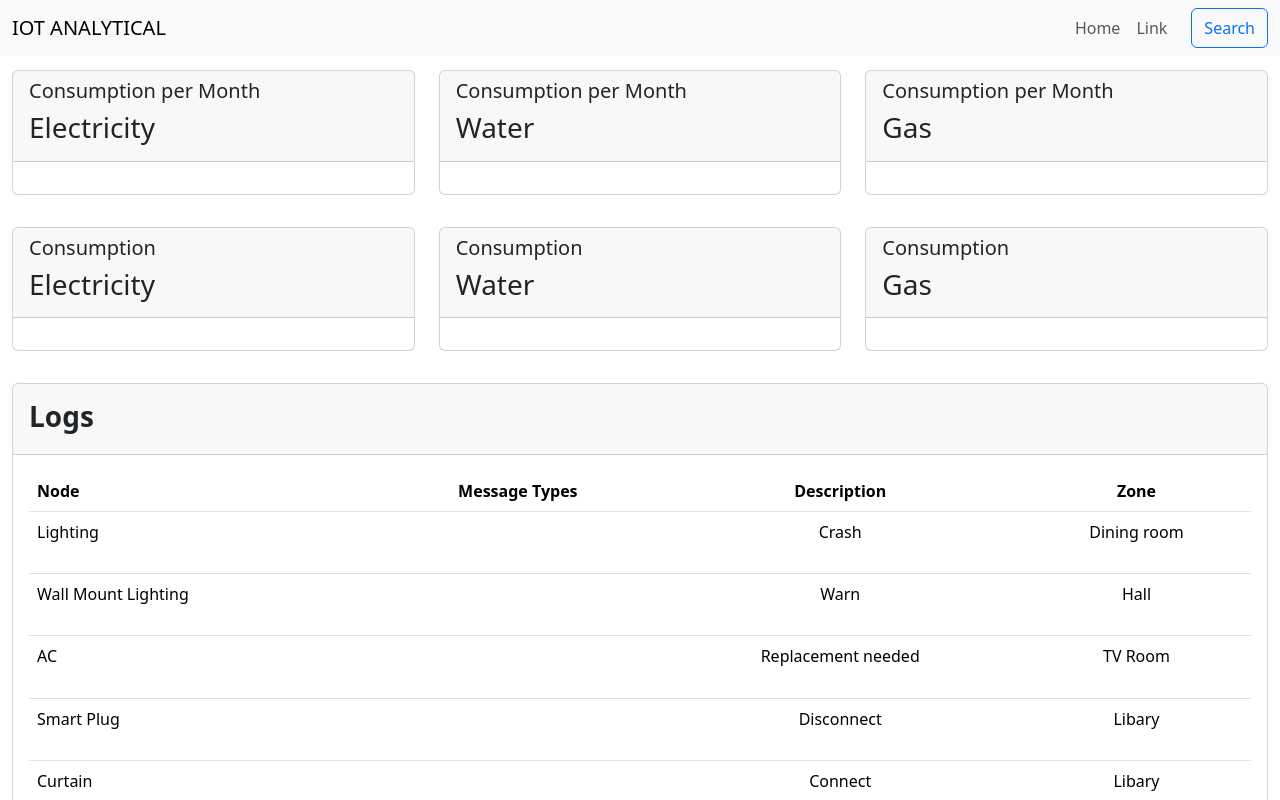
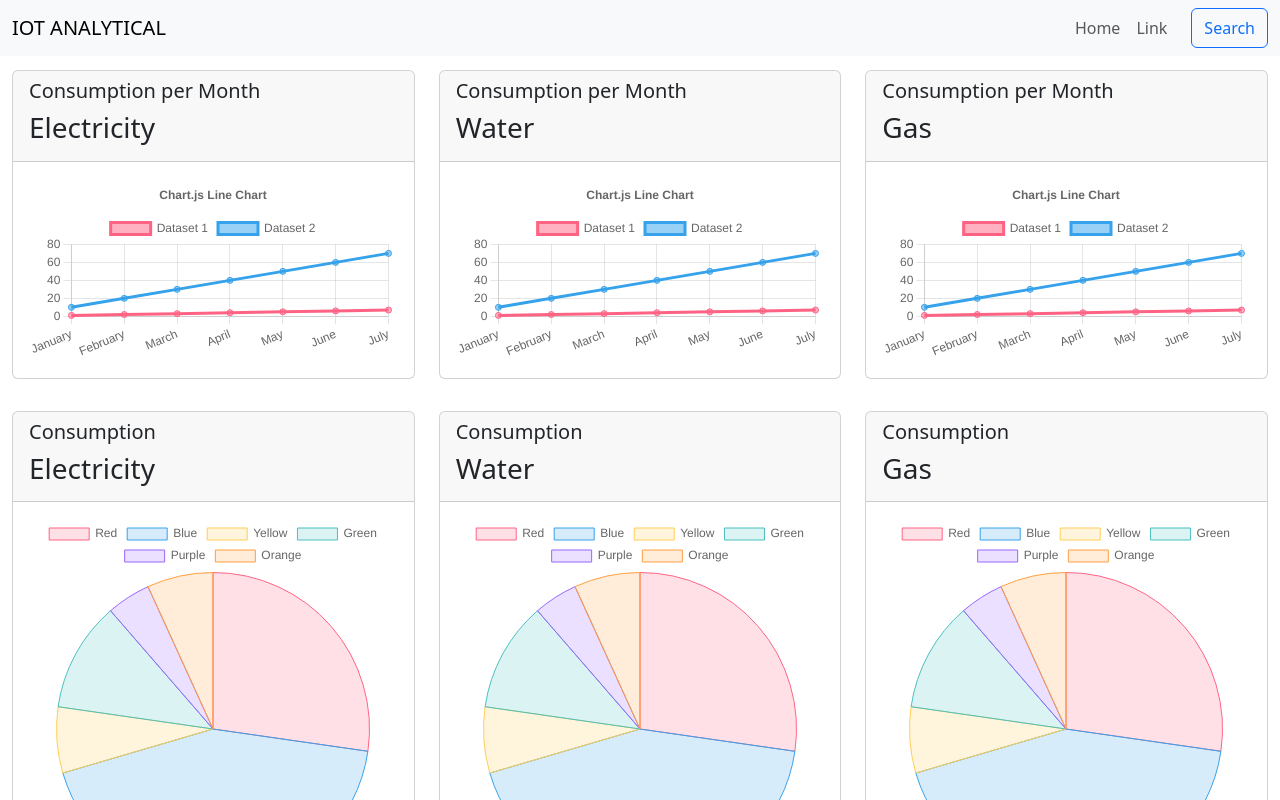
Before and after one commit to iotanalytical/ia-website, a React (Create React App) app: page /dashboard in a window 1280 px wide. Shown: the top 800 px of the page. Built offline with nearby package versions, Linux system fonts and the light colour scheme.

Commit message:
add sample chart with chart.js

```diff
--- /dev/null
+++ b/src/components/LineChart/LineChart.js
@@ -0,0 +1,60 @@
+import React from 'react';
+import {
+  Chart as ChartJS,
+  CategoryScale,
+  LinearScale,
+  PointElement,
+  LineElement,
+  Title,
+  Tooltip,
+  Legend,
+} from 'chart.js';
+import { Line } from 'react-chartjs-2';
+
+
+ChartJS.register(
+  CategoryScale,
+  LinearScale,
+  PointElement,
+  LineElement,
+  Title,
+  Tooltip,
+  Legend
+);
+
+const options = {
+  responsive: true,
+  plugins: {
+    legend: {
+      position: 'top'
+    },
+    title: {
+      display: true,
+      text: 'Chart.js Line Chart',
+    },
+  },
+};
+
+const labels = ['January', 'February', 'March', 'April', 'May', 'June', 'July'];
+
+const data = {
+  labels,
+  datasets: [
+    {
+      label: 'Dataset 1',
+      data: [1, 2, 3, 4, 5, 6, 7],
+      borderColor: 'rgb(255, 99, 132)',
+      backgroundColor: 'rgba(255, 99, 132, 0.5)',
+    },
+    {
+      label: 'Dataset 2',
+      data: [10, 20, 30, 40, 50, 60, 70],
+      borderColor: 'rgb(53, 162, 235)',
+      backgroundColor: 'rgba(53, 162, 235, 0.5)',
+    },
+  ],
+};
+
+export function LineChart() {
+  return <Line options={options} data={data} />;
+}
--- /dev/null
+++ b/src/components/PieChart/PieChart.js
@@ -0,0 +1,36 @@
+import React from 'react';
+import { Chart as ChartJS, ArcElement, Tooltip, Legend } from 'chart.js';
+import { Pie } from 'react-chartjs-2';
+
+ChartJS.register(ArcElement, Tooltip, Legend);
+
+const data = {
+  labels: ['Red', 'Blue', 'Yellow', 'Green', 'Purple', 'Orange'],
+  datasets: [
+    {
+      label: '# of Votes',
+      data: [12, 19, 3, 5, 2, 3],
+      backgroundColor: [
+        'rgba(255, 99, 132, 0.2)',
+        'rgba(54, 162, 235, 0.2)',
+        'rgba(255, 206, 86, 0.2)',
+        'rgba(75, 192, 192, 0.2)',
+        'rgba(153, 102, 255, 0.2)',
+        'rgba(255, 159, 64, 0.2)',
+      ],
+      borderColor: [
+        'rgba(255, 99, 132, 1)',
+        'rgba(54, 162, 235, 1)',
+        'rgba(255, 206, 86, 1)',
+        'rgba(75, 192, 192, 1)',
+        'rgba(153, 102, 255, 1)',
+        'rgba(255, 159, 64, 1)',
+      ],
+      borderWidth: 1,
+    },
+  ],
+};
+
+export function PieChart() {
+  return <Pie data={data} />;
+}
--- a/src/pages/Dashboard/Dashboard.js
+++ b/src/pages/Dashboard/Dashboard.js
@@ -11,6 +11,9 @@
   Col,
 } from "reactstrap";
 
+import { LineChart } from "../../components/LineChart/LineChart";
+import { PieChart } from "../../components/PieChart/PieChart";
+
 const Dashboard = () => {
   return (
     <>
@@ -22,29 +25,19 @@
                 <h5 className="card-category">Consumption per Month</h5>
                 <CardTitle tag="h3">Electricity</CardTitle>
               </CardHeader>
-              <CardBody>
-
-                  {/* <Line
-                      data={chartExample7.data}
-                      options={chartExample7.options}
-                    /> */}
-
+              <CardBody className = "my-auto">
+                <LineChart />
               </CardBody>
             </Card>
           </Col>
           <Col lg="4">
-            <Card className="card-chart mb-3" >
+            <Card className="card-chart mb-3">
               <CardHeader>
                 <h5 className="card-category">Consumption per Month</h5>
                 <CardTitle tag="h3">Water</CardTitle>
               </CardHeader>
               <CardBody>
-
-                  {/* <Line
-                      data={chartExample2.data}
-                      options={chartExample2.options}
-                    /> */}
-
+                <LineChart />
               </CardBody>
             </Card>
           </Col>
@@ -55,12 +48,7 @@
                 <CardTitle tag="h3">Gas</CardTitle>
               </CardHeader>
               <CardBody>
-
-                  {/* <Line
-                      data={chartExample3.data}
-                      options={chartExample3.options}
-                    /> */}
-
+                <LineChart />
               </CardBody>
             </Card>
           </Col>
@@ -75,12 +63,7 @@
                 </CardTitle>
               </CardHeader>
               <CardBody>
-
-                  {/* <Pie
-                      data={chartExample4.data}
-                      options={chartExample4.options}
-                    /> */}
-
+                <PieChart />
               </CardBody>
             </Card>
           </Col>
@@ -93,12 +76,7 @@
                 </CardTitle>
               </CardHeader>
               <CardBody>
-
-                  {/* <Pie
-                      data={chartExample5.data}
-                      options={chartExample5.options}
-                    /> */}
-
+                <PieChart />
               </CardBody>
             </Card>
           </Col>
@@ -111,12 +89,7 @@
                 </CardTitle>
               </CardHeader>
               <CardBody>
-
-                  {/* <Pie
-                      data={chartExample6.data}
-                      options={chartExample6.options}
-                    /> */}
-
+                <PieChart />
               </CardBody>
             </Card>
           </Col>
```
